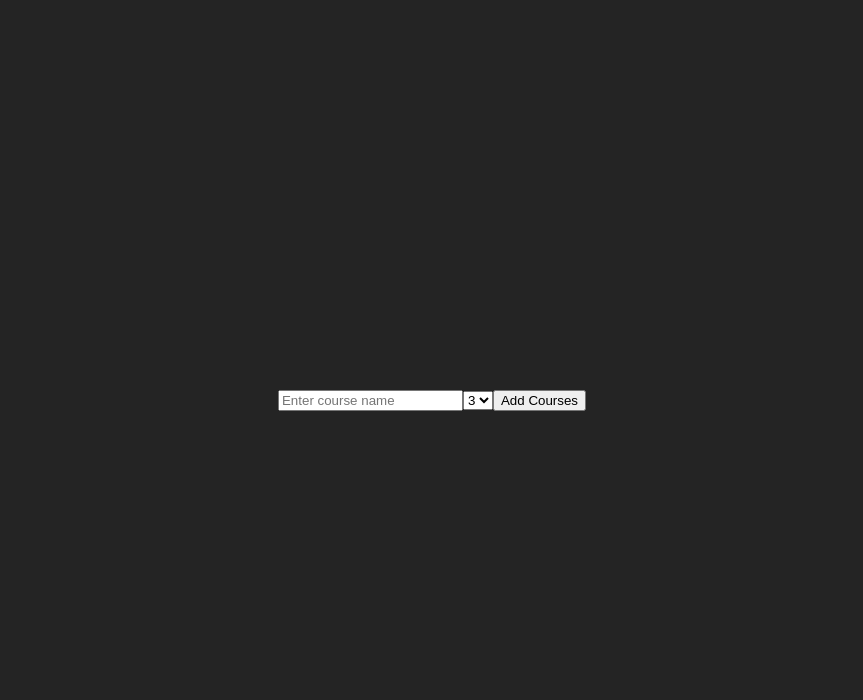
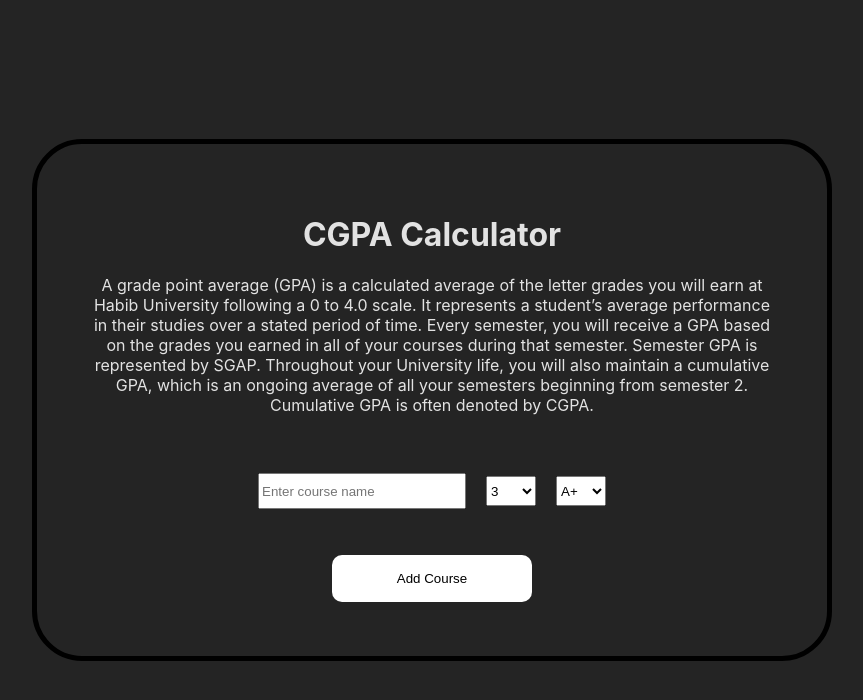
Before and after one commit to alfen-yu/HUx, a React (Vite) app: page / in a window 1280 px wide. Shown: the top 700 px of the page, without its empty margins (208-1071 px from the left). Built offline with nearby package versions, Linux system fonts and the light colour scheme.

Commit message:
UI changes

```diff
--- a/src/assets/global.css
+++ b/src/assets/global.css
@@ -23,3 +23,21 @@
   -webkit-font-smoothing: antialiased;
   -moz-osx-font-smoothing: grayscale;
 }
+
+.button {
+  padding: 16px 32px;
+  display: inline-block;
+  margin: 4px 2px;
+  transition-duration: 0.4s;
+  cursor: pointer;
+  background-color: white;
+  color: black;
+  border: none;
+  min-width: 200px;
+  border-radius: 10px;
+}
+
+.button:hover {
+  background-color: #555555;
+  color: white;
+}
--- a/src/pages/CGPA/CalculateGPA.tsx
+++ b/src/pages/CGPA/CalculateGPA.tsx
@@ -1,42 +1,86 @@
 import { useState } from "react";
+import "./gpa.css";
+import "../../assets/global.css";
 
 interface Course {
-  courseName: string,
-  credits: number
+  courseName: string;
+  credits: number;
+  grade: string;
 }
 
 function CalculateGPA() {
   const [courses, setCourses] = useState<Course[]>([]);
-  const [courseName, setCourseName] = useState('');
+  const [courseName, setCourseName] = useState("");
   const [credits, setCredits] = useState(3);
+  const [grade, setGrade] = useState("A+");
 
   function addCourse() {
-    if (courseName.trim() === '') return;
-    setCourses([...courses, { courseName, credits }]);
-    setCourseName('');
+    if (courseName.trim() === "") return;
+    setCourses([...courses, { courseName, credits, grade }]);
+    setCourseName("");
     setCredits(3);
   }
 
   return (
-    <div className="add-course">
-      <input type="text" placeholder="Enter course name" value={courseName} onChange={(e) => setCourseName(e.target.value)} />
-      <select name="credit hours" className="dropdown-gpa" value={credits} onChange={(e) => setCredits(parseInt(e.target.value))}>
-        <option value="1">1</option>
-        <option value="2">2</option>
-        <option value="3">3</option>
-        <option value="4">4</option>
-      </select>
-      <button onClick={addCourse}>Add Courses</button>
+    <div className="gpa-container">
+      <h1>CGPA Calculator</h1>
+      <p>
+        A grade point average (GPA) is a calculated average of the letter grades
+        you will earn at Habib University following a 0 to 4.0 scale. It
+        represents a student’s average performance in their studies over a
+        stated period of time. Every semester, you will receive a GPA based on
+        the grades you earned in all of your courses during that semester.
+        Semester GPA is represented by SGAP. Throughout your University life,
+        you will also maintain a cumulative GPA, which is an ongoing average of
+        all your semesters beginning from semester 2. Cumulative GPA is often
+        denoted by CGPA.
+      </p>
+      <div className="add-course-fields">
+        <input
+          type="text"
+          placeholder="Enter course name"
+          value={courseName}
+          onChange={(e) => setCourseName(e.target.value)}
+        />
+        <select
+          name="credits"
+          value={credits}
+          onChange={(e) => setCredits(parseInt(e.target.value))}
+        >
+          <option value="1">1</option>
+          <option value="2">2</option>
+          <option value="3">3</option>
+          <option value="4">4</option>
+        </select>
+        <select
+          name="grade"
+          value={grade}
+          onChange={(e) => setGrade(e.target.value)}
+        >
+          <option value="A+">A+</option>
+          <option value="A">A</option>
+          <option value="A-">A-</option>
+          <option value="B+">B+</option>
+          <option value="B">B</option>
+          <option value="B-">B-</option>
+          <option value="C+">C+</option>
+          <option value="C">C</option>
+          <option value="C-">C-</option>
+          <option value="F">F</option>
+        </select>
+      </div>
+      <button className="button" onClick={addCourse}>Add Course</button>
       <div>
         {courses.map((item, index) => (
           <div key={index}>
             <p>Course: {item.courseName}</p>
             <p>Credits: {item.credits}</p>
+            <p>Letter Grade: {item.grade}</p>
           </div>
         ))}
       </div>
     </div>
-  )
+  );
 }
 
-export default CalculateGPA
+export default CalculateGPA;
--- /dev/null
+++ b/src/pages/CGPA/gpa.css
@@ -0,0 +1,32 @@
+.gpa-container {
+    box-sizing: border-box;
+    max-width: 800px;
+    border: 5px solid black;
+    border-radius: 50px;
+    padding: 50px;
+}
+
+.add-course-fields {
+    min-height: 120px;
+    min-width: 100%;
+    display: flex;
+    margin: auto;
+    justify-content: center;
+    align-items: center;
+    gap: 20px;
+}
+
+.add-course-fields {
+    input,
+    select {
+        height: 30px;
+    }
+}
+
+.add-course-fields input {
+    width: 200px;
+}
+
+.add-course-fields select {
+    width: 50px;
+}
```
